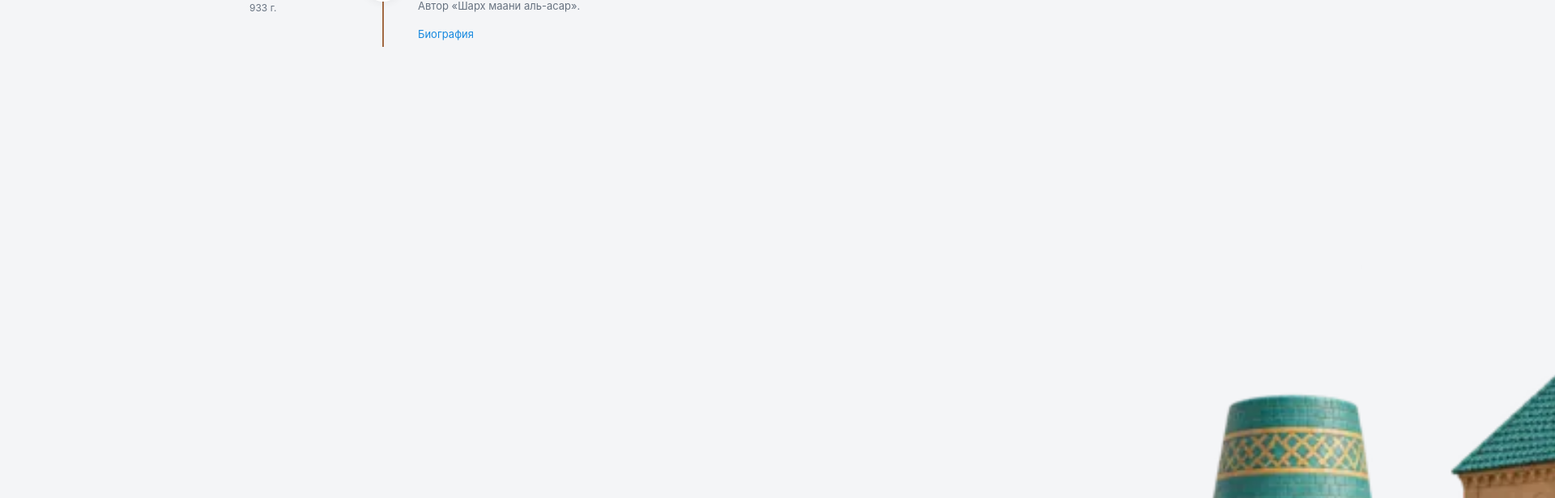
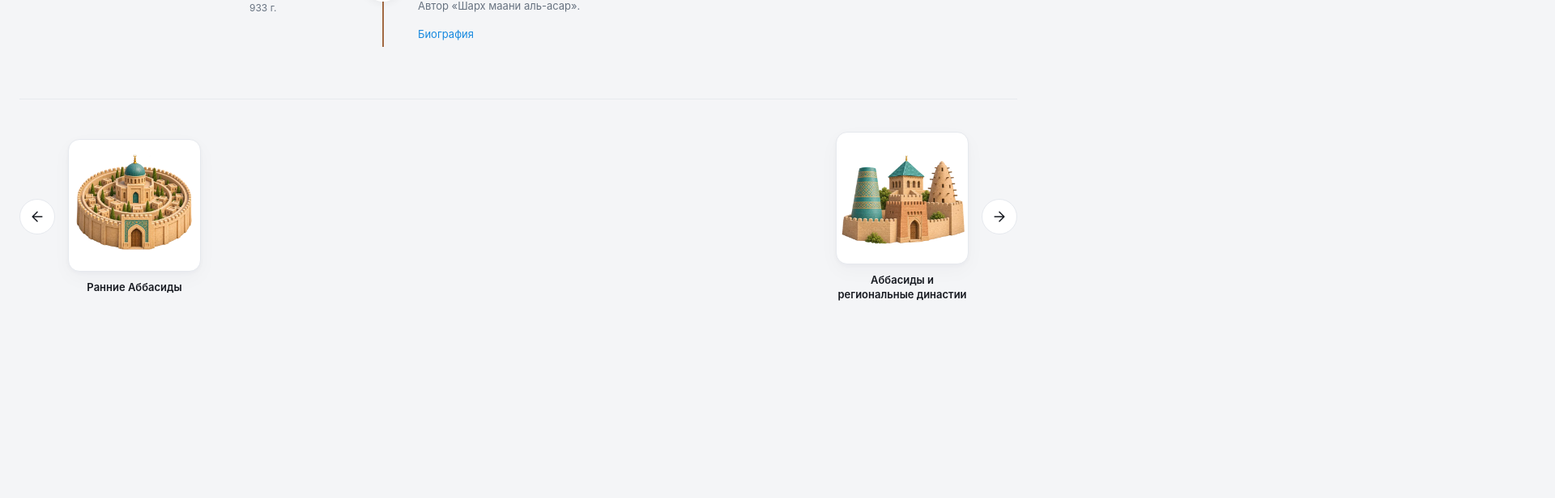
Before and after one commit to Nuruddin999/tarih, a Next.js app: page /epochs/abbasid-scholarship/ in a window 1280 px wide. Shown: the part 2760-3376 px from the top of the page at 81% size, 1920 px wide, since content can reach past the window. After the commit the page ends 3181 px from the top, so only its background shows below. Built offline with nearby package versions, Linux system fonts and the light colour scheme.

Commit message:
Style square neighboring-era navigation

```diff
--- a/src/app/globals.css
+++ b/src/app/globals.css
@@ -1673,3 +1673,69 @@ body:has(.home-page) { background: #f4f4f5; color: #000; font-family: ui-rounded
 @media (prefers-reduced-motion: reduce) {
   .person-biography-dialog, .person-biography-dialog::backdrop { transition-duration: 1ms; }
 }
+
+
+/* Neighboring eras use the same square artwork as the home directory. */
+.epoch-pagination {
+  display: flex;
+  align-items: center;
+  justify-content: space-between;
+  gap: 20px;
+  padding: 40px 0 48px;
+  border-top: 1px solid var(--border);
+}
+.epoch-pagination__group { display: flex; align-items: center; gap: 16px; flex: 1 1 0; min-width: 0; }
+.epoch-pagination__group--next { justify-content: flex-end; }
+.epoch-pagination__arrow {
+  display: grid;
+  place-items: center;
+  flex: 0 0 44px;
+  width: 44px;
+  height: 44px;
+  border: 1px solid var(--border);
+  border-radius: 50%;
+  background: var(--surface);
+  color: var(--ink);
+  transition: border-color .16s ease, background .16s ease, transform .16s ease;
+}
+.epoch-pagination__arrow:hover { border-color: var(--accent); background: var(--surface); transform: scale(1.04); }
+.epoch-pagination__arrow svg { width: 20px; height: 20px; }
+.epoch-pagination__arrow path { stroke: currentColor; stroke-width: 1.8; stroke-linecap: round; stroke-linejoin: round; }
+.epoch-pagination__arrow--disabled { opacity: .35; }
+.epoch-pagination__card {
+  display: flex;
+  flex-direction: column;
+  align-items: center;
+  gap: 10px;
+  width: min(100%, 164px);
+  min-width: 0;
+  color: var(--ink);
+  text-align: center;
+  text-decoration: none;
+}
+.epoch-pagination__art {
+  display: block;
+  width: 100%;
+  aspect-ratio: 1;
+  overflow: hidden;
+  border: 1px solid var(--border);
+  border-radius: 14px;
+  background: var(--surface);
+  box-shadow: var(--shadow);
+  transition: border-color .16s ease, box-shadow .16s ease;
+}
+.epoch-pagination__art img { display: block; width: 100%; height: 100%; object-fit: contain; }
+.epoch-pagination__card:hover .epoch-pagination__art { border-color: var(--accent); box-shadow: 0 5px 18px rgb(25 32 40 / 10%); }
+.epoch-pagination__title { max-width: 100%; font-size: 13px; font-weight: 600; line-height: 1.4; overflow-wrap: anywhere; }
+@media (max-width: 640px) {
+  .epoch-pagination { gap: 8px; padding: 28px 0 36px; }
+  .epoch-pagination__group { gap: 7px; }
+  .epoch-pagination__arrow { flex-basis: 34px; width: 34px; height: 34px; }
+  .epoch-pagination__arrow svg { width: 17px; height: 17px; }
+  .epoch-pagination__card { width: calc(100% - 41px); gap: 7px; }
+  .epoch-pagination__art { border-radius: 10px; }
+  .epoch-pagination__title { font-size: 11px; }
+}
+@media (prefers-reduced-motion: reduce) {
+  .epoch-pagination__arrow, .epoch-pagination__art { transition: none; }
+}
```
